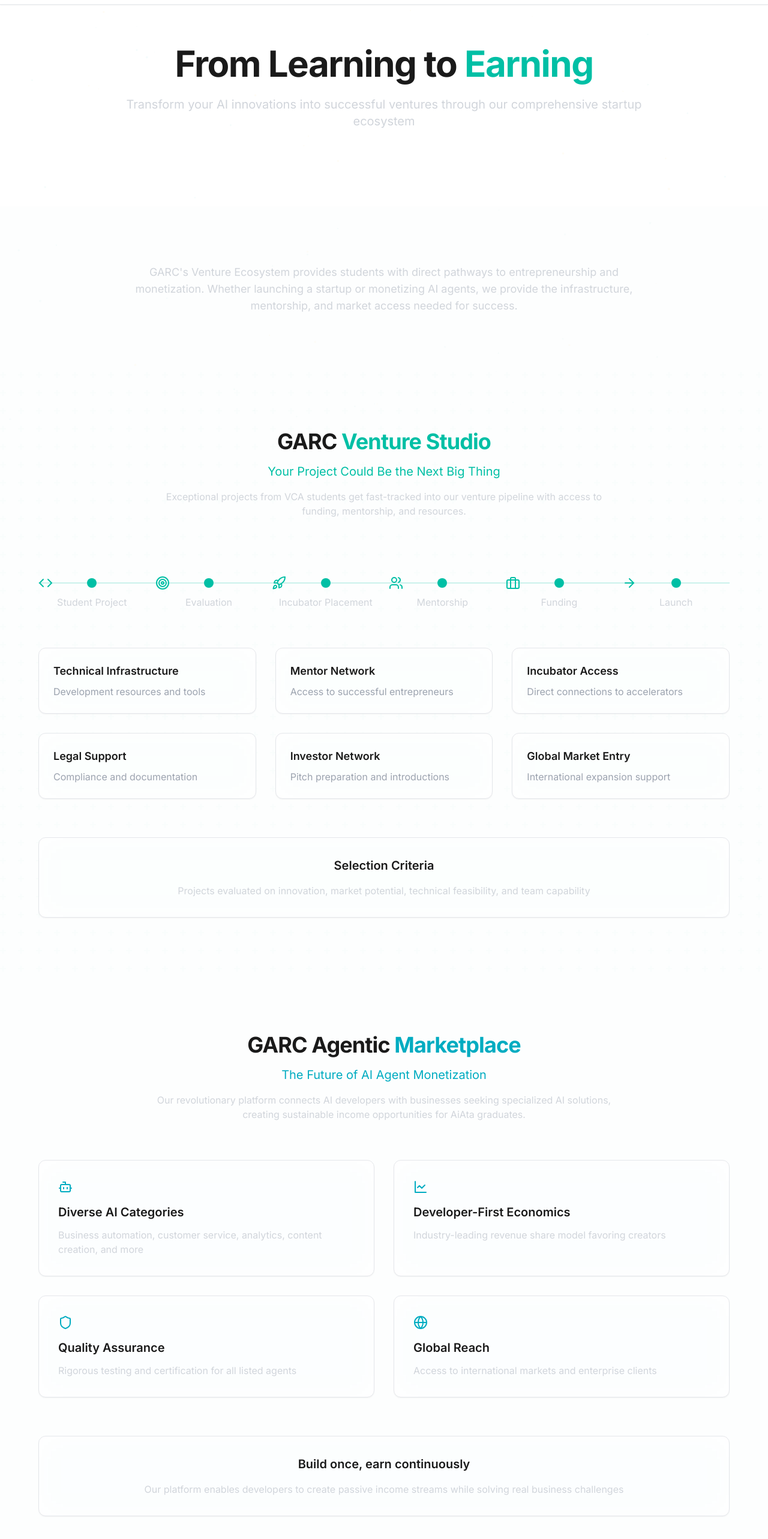
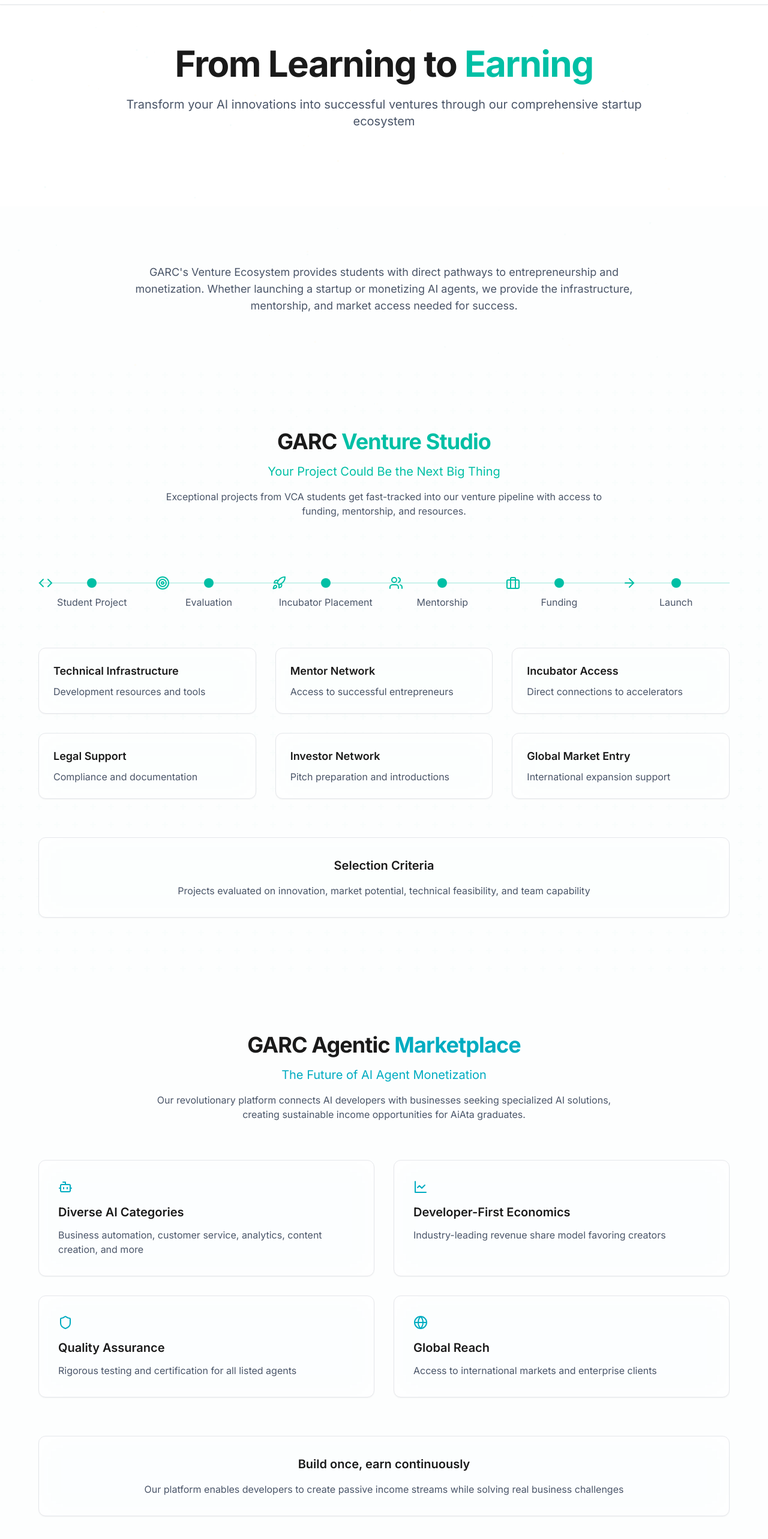
Before and after one commit to RaupscZAN/GARC-2, a React (Vite) app: page /venture-ecosystem in a window 1280 px wide. Shown: the part 100-2666 px from the top of the page at 60% size. Built offline with nearby package versions, Linux system fonts and the light colour scheme.

Commit message:
Updated VentureEcosystem.tsx

```diff
--- a/src/pages/VentureEcosystem.tsx
+++ b/src/pages/VentureEcosystem.tsx
@@ -19,7 +19,7 @@ const VentureEcosystem: React.FC = () => {
             <span className="text-app-text">From Learning to </span>
             <span className="text-primary">Earning</span>
           </h1>
-          <p className="text-xl text-gray-300 mb-8">
+          <p className="text-xl text-app-text-muted mb-8">
             Transform your AI innovations into successful ventures through our comprehensive startup ecosystem
           </p>
         </div>
@@ -28,7 +28,7 @@ const VentureEcosystem: React.FC = () => {
       {/* Intro Section */}
       <Section className="bg-surface/30">
         <div className="max-w-4xl mx-auto text-center">
-          <p className="text-lg text-gray-300">
+          <p className="text-lg text-app-text-muted">
             GARC's Venture Ecosystem provides students with direct pathways to entrepreneurship and monetization.
             Whether launching a startup or monetizing AI agents, we provide the infrastructure, mentorship, and
             market access needed for success.
@@ -45,7 +45,7 @@ const VentureEcosystem: React.FC = () => {
               <span className="text-primary">Venture Studio</span>
             </h2>
             <p className="text-xl text-primary mb-4">Your Project Could Be the Next Big Thing</p>
-            <p className="text-gray-300 max-w-3xl mx-auto">
+            <p className="text-app-text-muted max-w-3xl mx-auto">
               Exceptional projects from VCA students get fast-tracked into our venture pipeline with access to
               funding, mentorship, and resources.
             </p>
@@ -67,7 +67,7 @@ const VentureEcosystem: React.FC = () => {
                   <div className="absolute top-1/2 left-1/2 -translate-x-1/2 -translate-y-1/2 w-4 h-4 bg-primary rounded-full"></div>
                   <div className="pt-8 text-center">
                     <div className="text-primary mb-2">{step.icon}</div>
-                    <p className="text-gray-300">{step.label}</p>
+                    <p className="text-app-text-muted">{step.label}</p>
                   </div>
                 </div>
               ))}
@@ -104,7 +104,7 @@ const VentureEcosystem: React.FC = () => {
             ].map((service, index) => (
               <Card key={index} className="p-6" glowColor="primary">
                 <h3 className="text-lg font-semibold text-app-text mb-2">{service.title}</h3>
-                <p className="text-gray-400">{service.description}</p>
+                <p className="text-app-text-muted">{service.description}</p>
               </Card>
             ))}
           </div>
@@ -112,7 +112,7 @@ const VentureEcosystem: React.FC = () => {
           {/* Selection Criteria */}
           <Card className="p-8 text-center" glowColor="primary">
             <h3 className="text-xl font-semibold text-app-text mb-4">Selection Criteria</h3>
-            <p className="text-gray-300">
+            <p className="text-app-text-muted">
               Projects evaluated on innovation, market potential, technical feasibility, and team capability
             </p>
           </Card>
@@ -128,7 +128,7 @@ const VentureEcosystem: React.FC = () => {
               <span className="text-secondary">Marketplace</span>
             </h2>
             <p className="text-xl text-secondary mb-4">The Future of AI Agent Monetization</p>
-            <p className="text-gray-300 max-w-3xl mx-auto">
+            <p className="text-app-text-muted max-w-3xl mx-auto">
               Our revolutionary platform connects AI developers with businesses seeking specialized AI solutions,
               creating sustainable income opportunities for AiAta graduates.
             </p>
@@ -161,7 +161,7 @@ const VentureEcosystem: React.FC = () => {
               <Card key={index} className="p-8" glowColor="secondary">
                 <div className="text-secondary mb-4">{feature.icon}</div>
                 <h3 className="text-xl font-semibold text-app-text mb-3">{feature.title}</h3>
-                <p className="text-gray-300">{feature.description}</p>
+                <p className="text-app-text-muted">{feature.description}</p>
               </Card>
             ))}
           </div>
@@ -169,7 +169,7 @@ const VentureEcosystem: React.FC = () => {
           {/* Monetization Promise */}
           <Card className="p-8 text-center" glowColor="secondary">
             <h3 className="text-xl font-semibold text-app-text mb-4">Build once, earn continuously</h3>
-            <p className="text-gray-300">
+            <p className="text-app-text-muted">
               Our platform enables developers to create passive income streams while solving real business challenges
             </p>
           </Card>
@@ -215,7 +215,7 @@ const VentureEcosystem: React.FC = () => {
                   {path.steps.map((step, idx) => (
                     <li key={idx} className="flex items-start gap-3">
                       <span className={`text-${path.color} font-bold`}>{idx + 1}.</span>
-                      <span className="text-gray-300">{step}</span>
+                      <span className="text-app-text-muted">{step}</span>
                     </li>
                   ))}
                 </ol>
@@ -261,7 +261,7 @@ const VentureEcosystem: React.FC = () => {
               <Card key={index} className="p-6" glowColor="primary">
                 <div className="text-primary mb-4">{pillar.icon}</div>
                 <h3 className="text-lg font-semibold text-app-text mb-2">{pillar.title}</h3>
-                <p className="text-gray-400">{pillar.description}</p>
+                <p className="text-app-text-muted">{pillar.description}</p>
               </Card>
             ))}
           </div>
@@ -275,7 +275,7 @@ const VentureEcosystem: React.FC = () => {
             <span className="text-app-text">Ready to Build Your </span>
             <span className="text-accent">AI Venture?</span>
           </h2>
-          <p className="text-xl text-gray-300 mb-8">
+          <p className="text-xl text-app-text-muted mb-8">
             Join GARC and transform your ideas into impactful businesses
           </p>
           <Button
```
